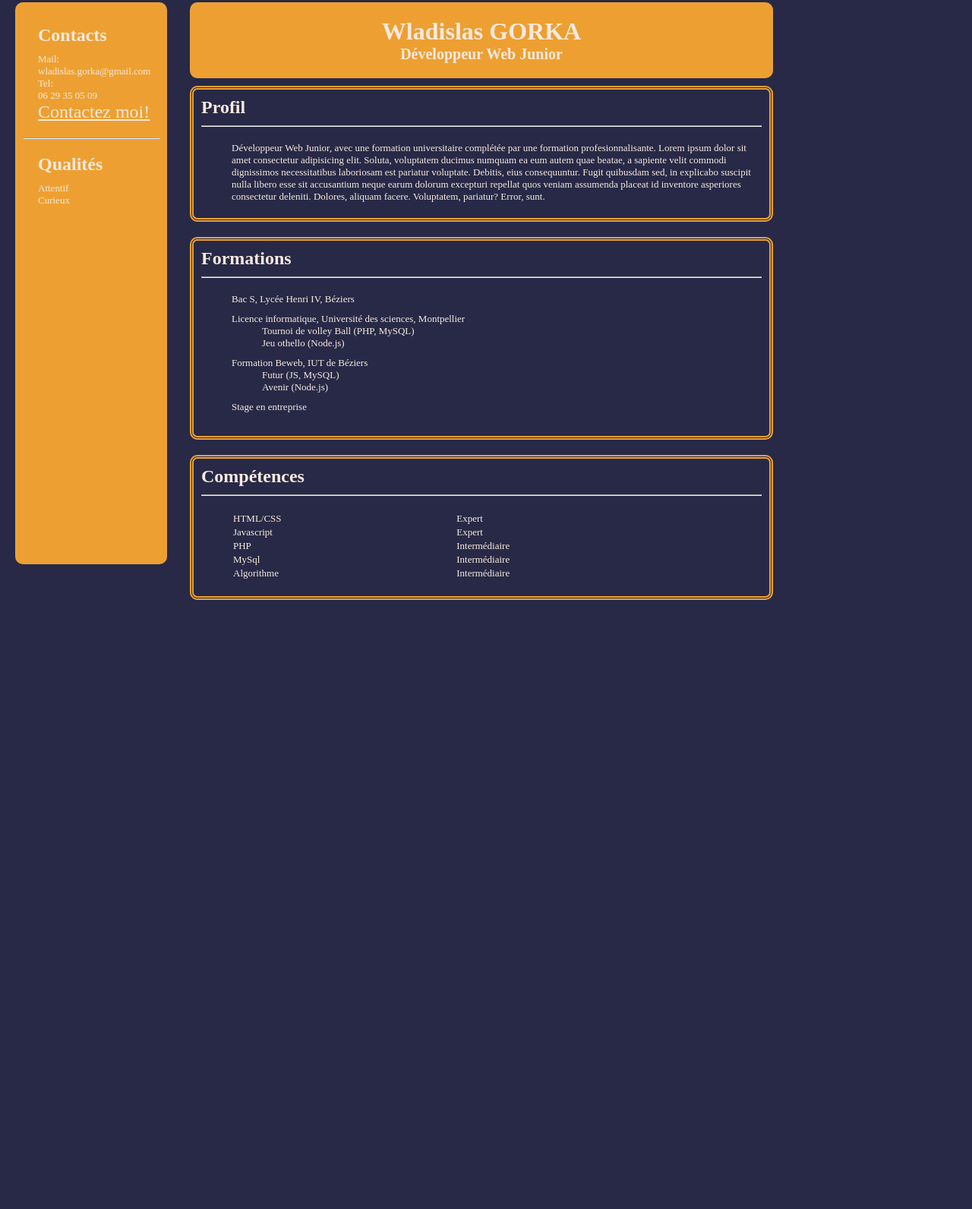
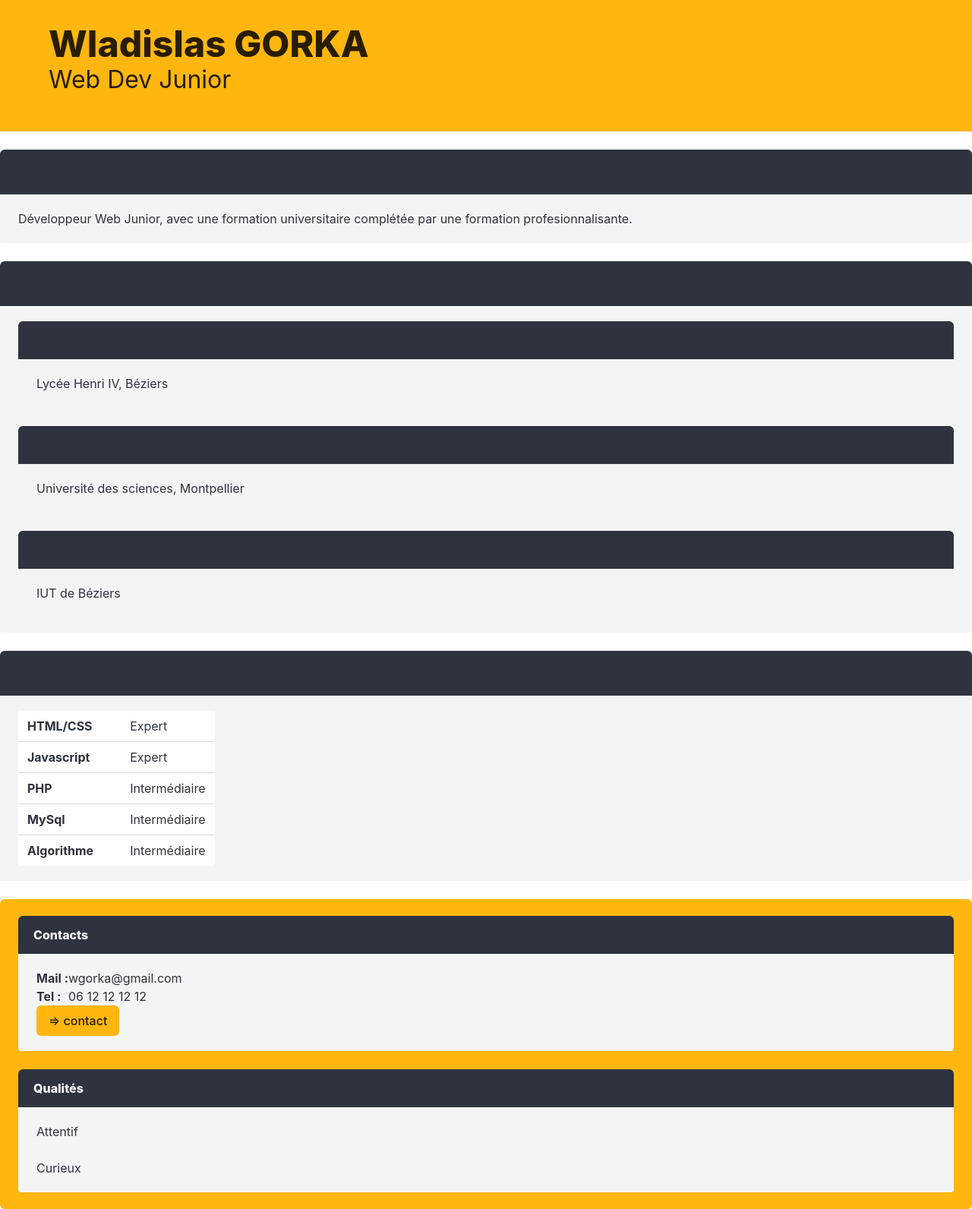
Before and after one commit to wladislasGorka/curri, a plain HTML site: page index.html in a window 1280 px wide. Shown: the part 17-1609 px from the top of the page at 76% size. Before the commit the page ends 827 px from the top, so only its background shows below. Drawn offline with nearby package versions, Linux system fonts and the light colour scheme.

Commit message:
Version 2 avec framework Bulma

```diff
--- a/index.html
+++ b/index.html
@@ -4,98 +4,138 @@
     <head>
         <meta charset="UTF-8">
         <meta name="viewport" content="width=device-width, initial-scale=1.0">
-        <link rel="stylesheet" href="css/style.css" type="text/css" >
+        <link rel="stylesheet" href="../bulma-1.0.2/bulma/css/bulma.min.css" type="text/css" >
+        <link rel="stylesheet" href="css/styleV2.css" type="text/css" >
         <title>CV</title>
     </head>
 
     <body>
-        <aside>
-            <section>
-                <h3>Contacts</h3>
-                <ul>
-                    <li>Mail:</li>
-                    <li>wladislas.gorka@gmail.com</li>
-                    <li>Tel:</li>
-                    <li>06 29 35 05 09</li>
-                </ul>
-                <a href="html/contact.html">Contactez moi!</a>
+        <main class="block">
+            <section class="block">
+                <section class="hero is-warning">
+                <div class="hero-body">
+                    <div class="container">
+                    <h1 class="title is-1">Wladislas GORKA</h1>
+                    <h2 class="subtitle is-3">Web Dev Junior</h2>
+                    </div>
+                </div>
+                </section>
             </section>
 
-            <hr>
+            <article class="message is-dark">
+                <div class="message-header">
+                    <p class="title is-4">Profil</p>
+                </div>
+                <div class="message-body">
+                    <p class="content">Développeur Web Junior, avec une formation universitaire complétée par une formation profesionnalisante.</p>
+                </div>
+            </article>
 
-            <section>
-                <h3>Qualités</h3>
-                <ul>
-                    <li>Attentif</li>
-                    <li>Curieux</li>
-                </ul>
-            </section>
-        </aside>
+            <section class="message is-dark">
+                <div class="message-header">
+                    <p class="title is-4">Formation</p>
+                </div>
+                <div class="message-body">
 
-        <main>
-            <header>
-                <h1>Wladislas GORKA</h1>
-                <h4>Développeur Web Junior</h4>
-            </header>
-
-            <section>
-                <h2>Profil</h2>
-                <hr>
-                <p>
-                    Développeur Web Junior, avec une formation universitaire complétée par une formation profesionnalisante.
-                    Lorem ipsum dolor sit amet consectetur adipisicing elit. Soluta, voluptatem ducimus numquam ea eum autem quae beatae, a sapiente velit commodi dignissimos necessitatibus laboriosam est pariatur voluptate. Debitis, eius consequuntur.
-                    Fugit quibusdam sed, in explicabo suscipit nulla libero esse sit accusantium neque earum dolorum excepturi repellat quos veniam assumenda placeat id inventore asperiores consectetur deleniti. Dolores, aliquam facere. Voluptatem, pariatur?
-                    Error, sunt.
-                </p>
+                    <article class="message is-dark">
+                        <div class="message-header">
+                            <p class="title is-6">Bac S</p>
+                        </div>
+                        <div class="message-body">
+                            <p class="content">Lycée Henri IV, Béziers</p>
+                        </div>
+                    </article>
+                    <article class="message is-dark">
+                        <div class="message-header">
+                            <p class="title is-6">Licence Info</p>
+                        </div>
+                        <div class="message-body">
+                            <p class="content">Université des sciences, Montpellier</p>
+                        </div>
+                    </article>
+                    <article class="message is-dark">
+                        <div class="message-header">
+                            <p class="title is-6">Formation Beweb</p>
+                        </div>
+                        <div class="message-body">
+                            <p class="content">IUT de Béziers</p>
+                        </div>
+                    </article>
+                </div>
             </section>
 
-            <section>
-                <h2>Formations</h2>
-                <hr>
-                <ul id="formation">
-                    <li>Bac S, Lycée Henri IV, Béziers</li>
-                    <li>Licence informatique, Université des sciences, Montpellier
-                        <ul>
-                            <li>Tournoi de volley Ball (PHP, MySQL)</li>
-                            <li>Jeu othello (Node.js)</li>
-                        </ul>
-                    </li>
-                    <li>Formation Beweb, IUT de Béziers
-                        <ul>
-                            <li>Futur (JS, MySQL)</li>
-                            <li>Avenir (Node.js)</li>
-                        </ul>
-                    </li>
-                    <li>Stage en entreprise</li>
-                </ul>
-            </section>
-
-            <section>
-                <h2>Compétences</h2>
-                <hr>
-                <table>
+            <section class="block">
+                <article class="message is-dark">
+                    <div class="message-header">
+                        <h2 class="title is-4">Compétences</h2>
+                    </div>
+                    <div class="message-body">
+                        <table class="table">
                             <tr>
-                        <td>HTML/CSS</td>
+                                <th>HTML/CSS</th>
+                                <td></td>
                                 <td>Expert</td>
                             </tr>
                             <tr>
-                        <td>Javascript</td>
+                                <th>Javascript</th>
+                                <td></td>
                                 <td>Expert</td>
                             </tr>
                             <tr>
-                        <td>PHP</td>
+                                <th>PHP</th>
+                                <td></td>
                                 <td>Intermédiaire</td>
                             </tr>
                             <tr>
-                        <td>MySql</td>
+                                <th>MySql</th>
+                                <td></td>
                                 <td>Intermédiaire</td>
                             </tr>
                             <tr>
-                        <td>Algorithme</td>
+                                <th>Algorithme</th>
+                                <td></td>
                                 <td>Intermédiaire</td>
                             </tr>
                         </table>
+                    </div>
+                </article>
             </section>
         </main>
+
+        <aside>
+
+            <div class="notification is-warning">
+
+                <article class="message is-dark">
+                    <section class="block">
+                    <div class="message-header">
+                        <p class="title is-6">Contacts</p>
+                    </div>
+                    <div class="message-body">
+                        <table class="tableS">
+                            <tr>
+                                <th>Mail : </th>
+                                <td>wgorka@gmail.com</td>
+                            </tr>
+                            <tr>
+                                <th>Tel : </th>
+                                <td>06 12 12 12 12</td>
+                            </tr>
+                        </table>
+                        <a href="#"><button class="button is-warning">=> contact</button></a>
+                    </div>
+                    </section>
+                    <section class="block">
+                    <div class="message-header">
+                        <p class="title is-6">Qualités</p>
+                    </div>
+                    <div class="message-body">
+                        <p class="content">Attentif</p>
+                        <p class="content">Curieux</p>
+                    </div>
+                    </section>
+                </article>
+            </div>
+        </aside>
     </body>
 </html>
```
Also changed, not shown: css/styleV2.css (added). Lines whose indentation alone changed are shown as unchanged.
